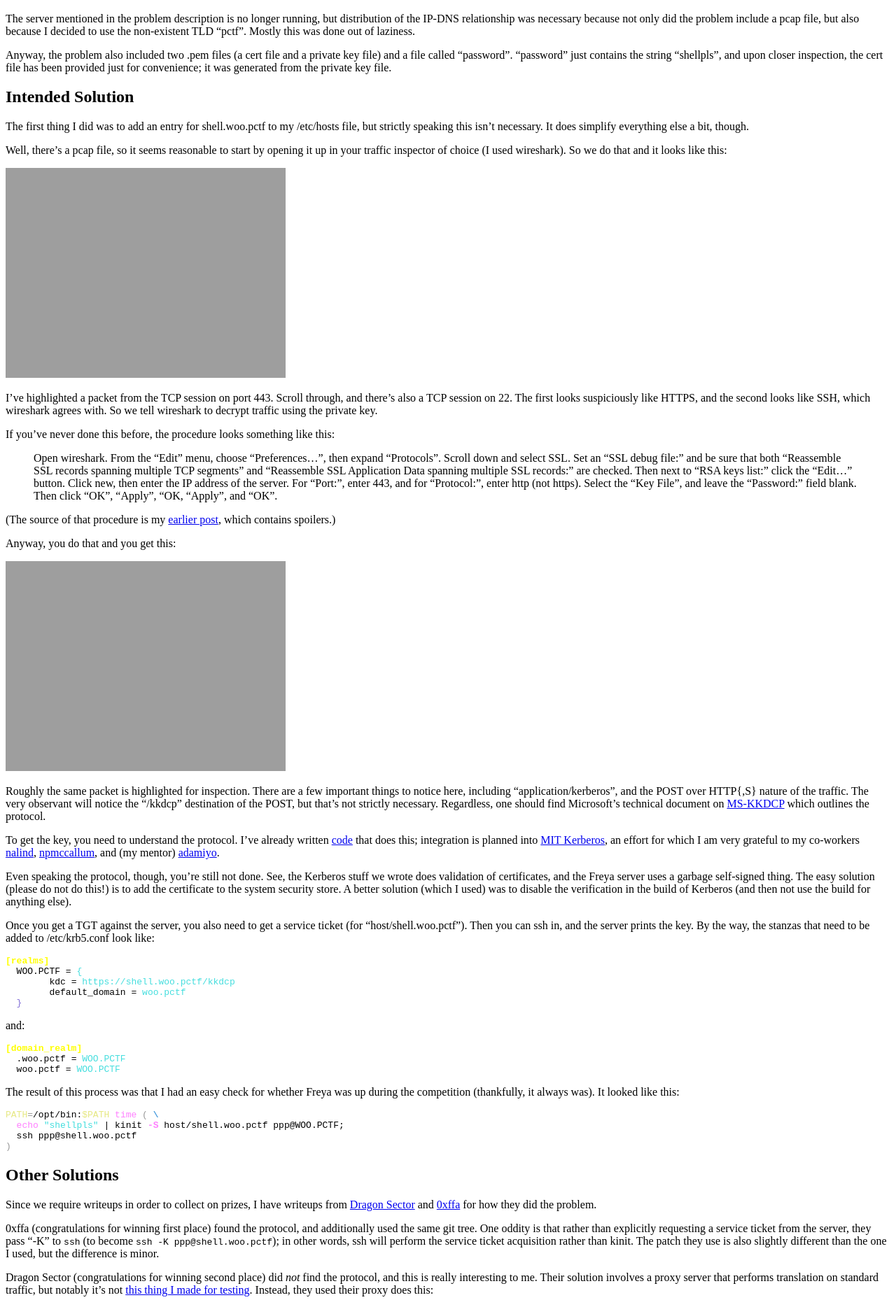
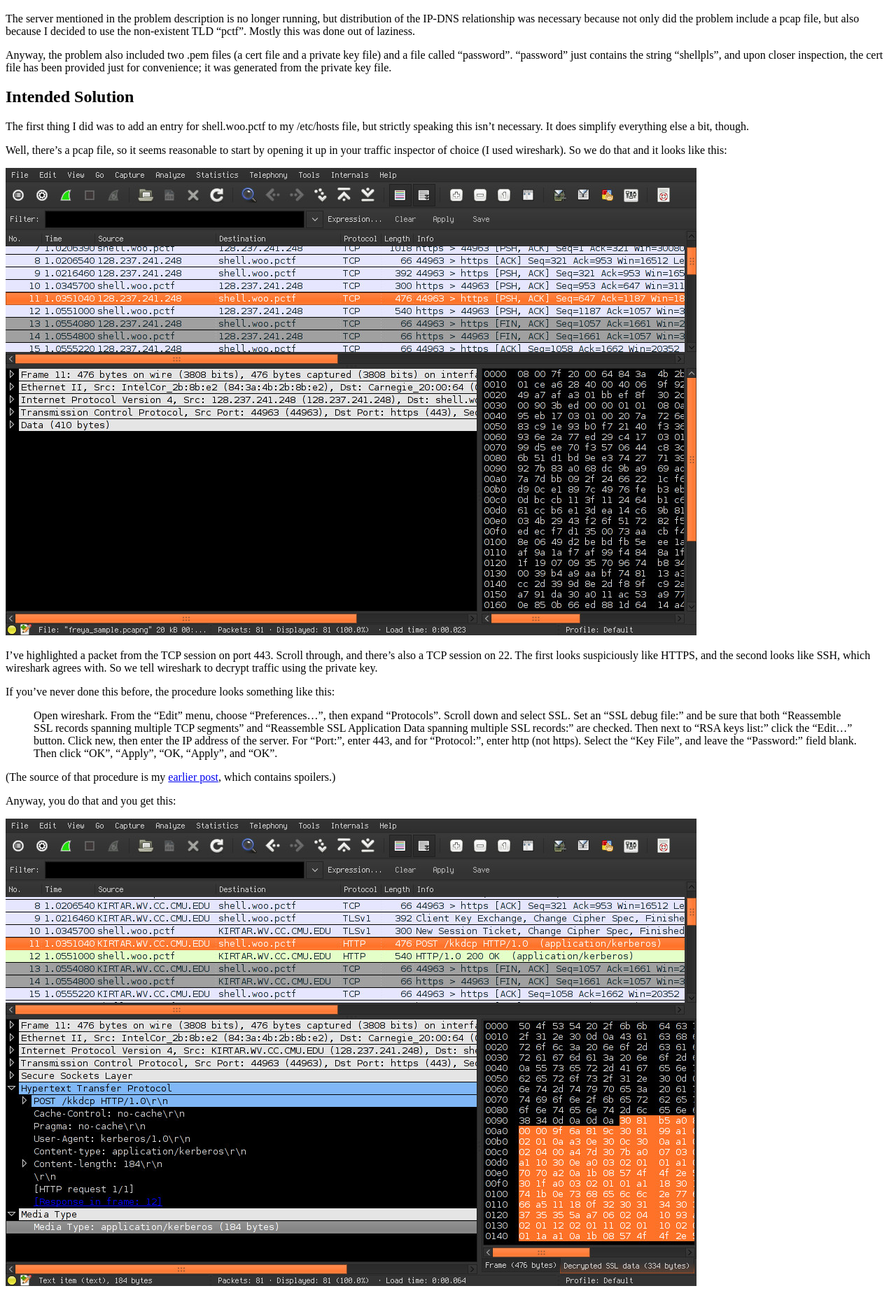
Before and after one commit to frozencemetery/mivehind.net, a Jekyll site: the page built from _posts/2014-05-05-pctf-2014-freya.md, in a window 1280 px wide. Shown: the part 459-2317 px from the top of the page at 70% size. Built offline with Jekyll 4.4.1, drawn with Linux system fonts in a browser that asks for light colours; Markdown is read by kramdown in place of the engine named in the settings.

Commit message:
[posts] Fix images in 2014-05-05-pctf-2014-freya.md

```diff
--- a/_posts/2014-05-05-pctf-2014-freya.md
+++ b/_posts/2014-05-05-pctf-2014-freya.md
@@ -49,7 +49,7 @@
 your traffic inspector of choice (I used wireshark).  So we do that and it
 looks like this:
 
-![Encrypted Traffic](http://mivehind.net/media/get-medium/8)
+![Encrypted Traffic](/assets/2014-05-05-8.jpg)
 
 I've highlighted a packet from the TCP session on port 443.  Scroll through,
 and there's also a TCP session on 22.  The first looks suspiciously like
@@ -74,7 +74,7 @@
 
 Anyway, you do that and you get this:
 
-![Decrypted Traffic](http://mivehind.net/media/get-medium/9)
+![Decrypted Traffic](/assets/2014-05-05-9.jpg)
 
 Roughly the same packet is highlighted for inspection.  There are a few
 important things to notice here, including "application/kerberos", and the
```
Also changed, not shown: assets/2014-05-05-8.jpg (added), assets/2014-05-05-9.jpg (added).
